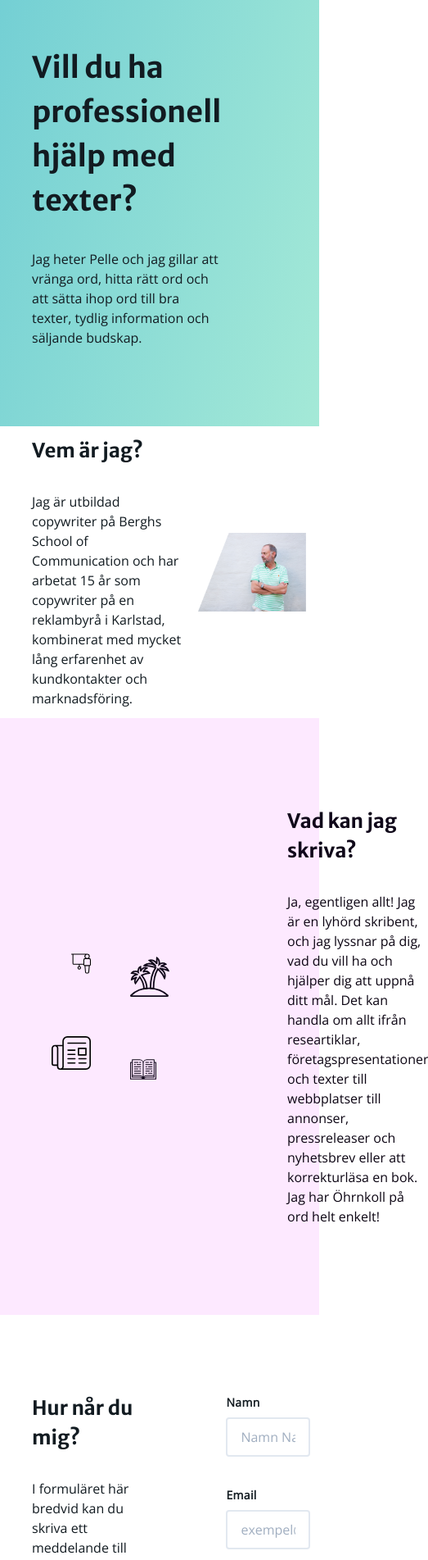
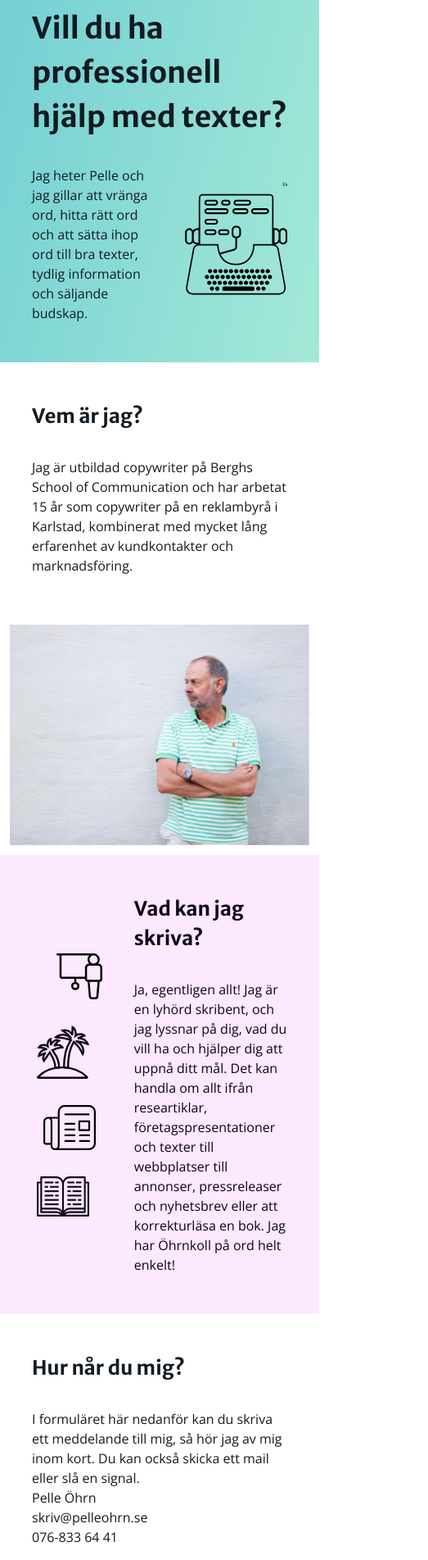
Before and after one commit to oherik/pellessida, a Vue app: page /#/ in a window 390 px wide. Shown: the part 40-1943 px from the top of the page at 82% size, 523 px wide, since content can reach past the window. Built offline with nearby package versions, Linux system fonts and the light colour scheme.

Commit message:
Mobile changes

```diff
--- a/src/components/Main.vue
+++ b/src/components/Main.vue
@@ -1,23 +1,21 @@
 <template>
   <div class="main">
-    <div class="bg-gradient-cyan-to-turquoise grid-lt py-24 items-center">
-      <div class="flex flex-col gc-2">
-        <h1 class="font-heading font-bold text-4xl lg:text-6xl text-darkcyan mb-8">
+    <div class="bg-gradient-cyan-to-turquoise grid-rows-auto grid-lt py-12 lg:py-24 items-center">
+      <h1 class="hero__header font-heading font-bold text-4xl lg:text-6xl text-darkcyan mb-8">
         Vill du ha professionell hjälp med texter?
       </h1>
-        <p class="font-body text-base lg:text-lg text-darkcyan">
+      <p class="hero__paragraph font-body text-base lg:text-lg text-darkcyan pr-8 lg:pr-0">
         Jag heter Pelle och jag gillar att vränga ord, hitta rätt ord och att sätta ihop ord
         till bra texter, tydlig information och säljande budskap.
       </p>
-      </div>
       <img
         src="@/assets/images/typewriter.svg"
-        class="pl-24 h-full gc-3"
+        class="hero__image lg:pl-24 h-full"
         alt="typewriter"
       >
     </div>
     <div class="grid-lt items-center">
-      <div class="flex flex-col gc-2 py-3">
+      <div class="flex flex-col who__text py-12 lg:py-24">
         <h1 class="font-heading font-bold text-2xl lg:text-4xl text-darkcyan mb-8">
           Vem är jag?
         </h1>
@@ -28,58 +26,59 @@
         </p>
       </div>
       <img
-        src="@/assets/images/pelle.png"
-        class="p-4 gc-3-e"
+        :src="isMobile ? require('@/assets/images/pelle.png')
+          : require('@/assets/images/pelle-slanted.png')"
+        class="p-3 lg:p-4 who__image"
         alt="pelle"
       >
     </div>
-    <div class="bg-pink grid-rt items-center py-24">
-      <div class="gc-2 flex flex-col pr-48">
-        <div class="flex">
+    <div class="bg-pink grid-rt items-center py-12 lg:py-24">
+      <div class="what__image flex flex-col pr-8 md:pr-12 lg:pr-24 max-w-xs">
+        <div class="flex flex-col lg:flex-row items-center">
           <img
             src="@/assets/images/presentation.svg"
-            class="w-2/5 m-6 pl-6"
+            class="w-20 lg:w-2/5 lg:m-6 pl-6"
             alt="presentation"
           >
           <img
             src="@/assets/images/palm.svg"
-            class="w-2/5 m-6 pt-8"
+            class="w-20 lg:w-2/5 lg:m-6 pr-4 lg:pr-0 pt-8"
             alt="palm"
           >
         </div>
-        <div class="flex">
+        <div class="flex flex-col lg:flex-row pt-8 lg:pt-0 items-center">
           <img
             src="@/assets/images/press.svg"
-            class="w-2/5 m-6 pb-10"
+            class="w-20 lg:w-2/5 lg:m-6 pb-8 lg:pb-10 px-2 lg:px-0"
             alt="press"
           >
           <img
             src="@/assets/images/book.svg"
-            class="w-2/5 m-6 pr-4"
+            class="w-20 lg:w-2/5 lg:m-6 pr-4"
             alt="book"
           >
         </div>
       </div>
-      <div class="flex flex-col gc-3 py-3">
-        <h1 class="font-heading font-bold text-2xl lg:text-4xl text-darkpurple mb-8">
+      <h1 class="what__header font-heading font-bold text-2xl lg:text-4xl text-darkpurple mb-8">
         Vad kan jag skriva?
       </h1>
-        <p class="font-body text-base lg:text-lg text-darkerpurple">
+      <p class="what__paragraph font-body text-base lg:text-lg text-darkerpurple">
         Ja, egentligen allt! Jag är en lyhörd skribent, och jag lyssnar på dig, vad du vill ha och
         hjälper dig att uppnå ditt mål. Det kan handla om allt ifrån researtiklar,
         företagspresentationer och texter till webbplatser till annonser, pressreleaser och
         nyhetsbrev eller att korrekturläsa en bok. Jag har Öhrnkoll på ord helt enkelt!
       </p>
     </div>
-    </div>
-    <div class="border-b-4 border-darkcyan grid-lt py-24 items-start">
-      <div class="flex flex-col gc-2  pr-24">
+
+    <div class="border-b-4 border-darkcyan grid-lt py-12 lg:py-24 items-start">
+      <div class="contact__text flex flex-col md:pr-12 lg:pr-24">
         <h1 class="font-heading font-bold text-2xl lg:text-4xl text-darkcyan mb-8">
           Hur når du mig?
         </h1>
         <p class="font-body text-base lg:text-lg text-darkcyan">
-          I formuläret här bredvid kan du skriva ett meddelande till mig, så hör
-          jag av mig inom kort. Du kan också skicka ett mail eller slå en signal.
+          I formuläret här {{ isMobile ? 'nedanför' : 'bredvid' }}
+          kan du skriva ett meddelande till mig, så hör jag av mig
+          inom kort. Du kan också skicka ett mail eller slå en signal.
           <br>Pelle Öhrn
           <br><span id="js-contact-phone" />
           <br><span id="js-contact-email" />
@@ -88,12 +87,12 @@
 
       <form
         id="js-contact-form"
-        class="w-full max-w-lg gc-3 flex flex-col items-center"
+        class="contact__form w-full lg:max-w-lg flex flex-col items-center mt-8 lg:mt-0"
         :action="`//formspree.io/${mail}`"
         method="POST"
       >
-        <div class="flex flex-wrap -mx-3 mb-6">
-          <div class="w-full md:w-1/2 px-3 mb-6 md:mb-0">
+        <div class="flex flex-wrap -mx-3 mb-6 w-full">
+          <div class="w-full md:w-1/2 mb-6 md:mb-0 md:pr-2 lg:pr-3">
             <label
               class="block tracking-wide font-body text-darkcyan text-sm font-bold mb-2"
               for="name"
@@ -110,7 +109,7 @@
               required
             >
           </div>
-          <div class="w-full md:w-1/2 px-3">
+          <div class="w-full md:w-1/2 md:pl-2 lg:pl-3">
             <label
               class="block tracking-wide font-body text-darkcyan text-sm font-bold mb-2"
               for="email"
@@ -140,7 +139,7 @@
               id="message"
               :class="['font-body appearance-none block w-full text-darkcyan border-2',
                        'border-gray-300 rounded py-3 px-4 mb-3 leading-tight focus:outline-none',
-                       'focus:border-turquoise trans']"
+                       'focus:border-turquoise trans h-40 lg:h-auto']"
               type="password"
               placeholder="Hej! Ses över en kopp kaffe?"
               required
@@ -191,7 +190,7 @@
         </div>
       </div>
       <p
-        :class="['font-body text-sm md:text-base text-gray-600 italic w-2/5',
+        :class="['font-body text-sm md:text-base text-gray-600 italic w-4/5 lg:w-2/5',
                  'max-w-5xl m-auto text-center pt-16']"
       >
         Idag är jag med i BolagsBolaget som tar hand om sociala avgifter,
@@ -201,7 +200,7 @@
         och fakturerar sen månadsvis eller ett engångsbelopp.
       </p>
       <p
-        :class="['font-body text-sm md:text-base text-gray-600 italic w-2/5',
+        :class="['font-body text-sm md:text-base text-gray-600 italic w-4/5 w-2/5',
                  'max-w-5xl m-auto text-center py-10']"
       >
         Ikoner CC-BY av The Noun Project: David (palm), Ladalle CS (press), monkik (bok)
@@ -219,19 +218,29 @@ export default {
       msg: 'Välkommen till Pelles sida',
       email: `${'skri'}${'v@'}pelleohrn.se`,
       phone: `${'076-833'}${' 64'} 41`,
+      windowWidth: window.innerWidth,
+      mediumBreakpoint: '768',
     };
+  },
+  computed: {
+    isMobile() {
+      return this.windowWidth < this.mediumBreakpoint;
+    },
   },
   mounted() {
     const contactForm = document.getElementById('js-contact-form');
     contactForm.setAttribute('action', this.email);
     document.getElementById('js-contact-phone').innerHTML = this.email;
     document.getElementById('js-contact-email').innerHTML = this.phone;
+    window.onresize = () => {
+      this.windowWidth = window.innerWidth;
+    };
   },
 };
 </script>
 
 <style scoped>
-@import url('https://fonts.googleapis.com/css?family=Merriweather+Sans:400,700,800|Open+Sans|Gochi+Hand&display=swap');
+@import url('https://fonts.googleapis.com/css?family=Merriweather+Sans:400,700,800|Open+Sans&display=swap');
 
 .bg-gradient-cyan-to-turquoise {
   background: linear-gradient(285deg, #A4E9D7, #73CFD4);
@@ -251,6 +260,10 @@ export default {
   grid-template-columns: 10% 2fr 3fr 10%;
 }
 
+.grid-rows-auto {
+  grid-auto-rows: auto;
+}
+
 .gc-2 {
   grid-column: 2;
 }
@@ -263,6 +276,22 @@ export default {
   grid-column: 3/end;
 }
 
+.gc-2-4 {
+  grid-column: 2/4;
+}
+
+.gr-1 {
+  grid-row: 1;
+}
+
+.gr-2 {
+  grid-row: 2;
+}
+
+.gr-1-3 {
+  grid-row: 1/3;
+}
+
 .border-frame{
   border-top-color: #b89675;
   border-right-color:  #7b654f;
@@ -273,4 +302,69 @@ export default {
 .rotate-45{
   transform: rotate(45deg);
 }
+
+/* BEM for some grid stuff */
+
+.hero__header {
+  grid-row: 1;
+  grid-column: 2/4;
+}
+.hero__image {
+  grid-row: 2;
+  grid-column: 3;
+}
+.hero__paragraph {
+  grid-row: 2;
+  grid-column: 2;
+}
+.who__text {
+  grid-column: 2/4;
+}
+.who__image {
+  grid-column: 1/end;
+}
+.what__header {
+  grid-row: 1;
+  grid-column: 3;
+}
+.what__paragraph {
+  grid-row: 2;
+  grid-column: 3;
+}
+.what__image {
+  grid-row: 1/3;
+  grid-column: 2;
+}
+.contact__text {
+  grid-column: 2/4;
+}
+.contact__form {
+  grid-column: 2/4;
+  grid-row: 2;
+}
+@media (min-width: 768px) {
+  .hero__header {
+    grid-column: 2;
+  }
+  .hero__image {
+    grid-row: 1/3;
+  }
+  .who__text {
+    grid-column: 2;
+  }
+  .who__image {
+    grid-column: 3/end;
+  }
+  .what__paragraph {
+    grid-column: 3;
+  }
+  .contact__text {
+    grid-column: 2;
+  }
+  .contact__form {
+    grid-column: 3;
+    grid-row: 1;
+  }
+}
+
 </style>
--- a/tailwind.js
+++ b/tailwind.js
@@ -16,7 +16,6 @@ module.exports = {
       fontFamily: {
         'heading': ['Merriweather Sans', 'sans-serif'],
         'body': ['Open Sans', 'sans-serif'],
-        'hand': ['Gochi Hand', 'cursive'],
       },
     }
   },
```
Also changed, not shown: src/assets/images/pelle-slanted.png (added), src/assets/images/pelle.png. Lines whose indentation alone changed are shown as unchanged.
